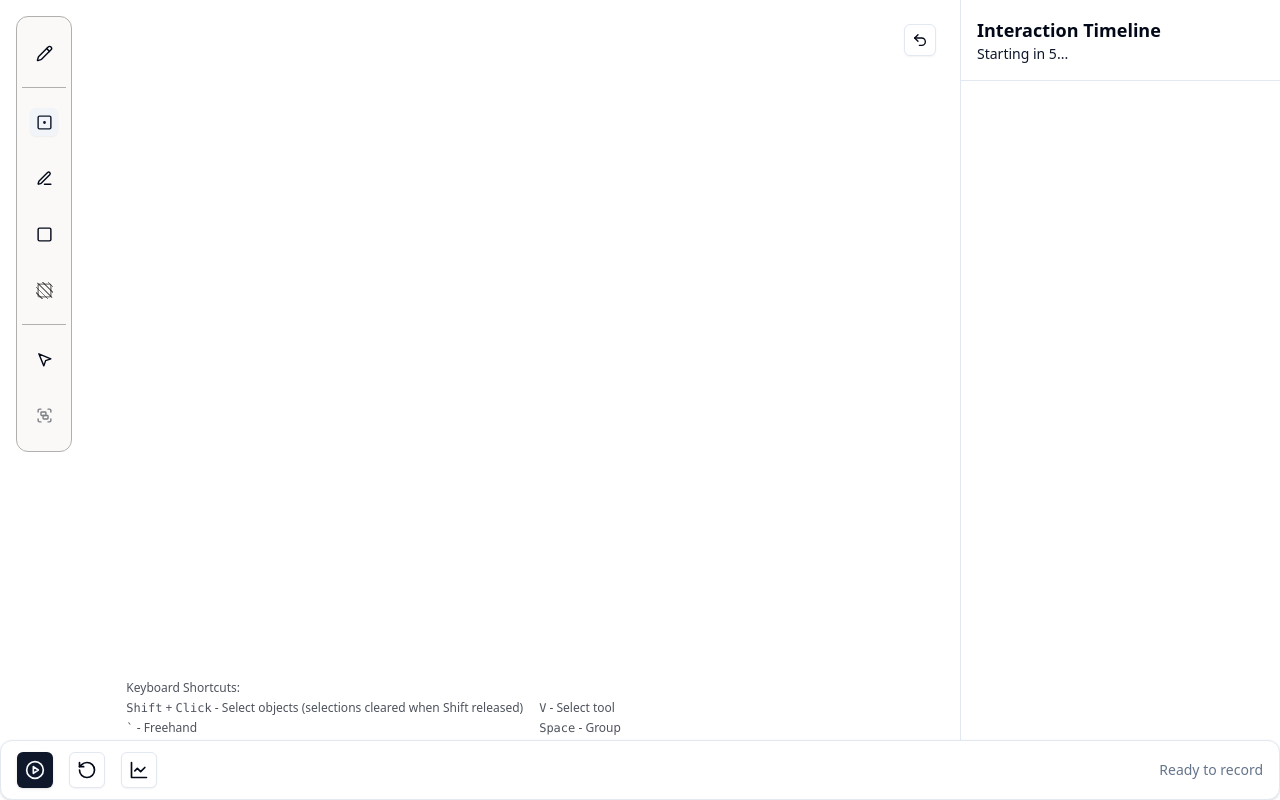
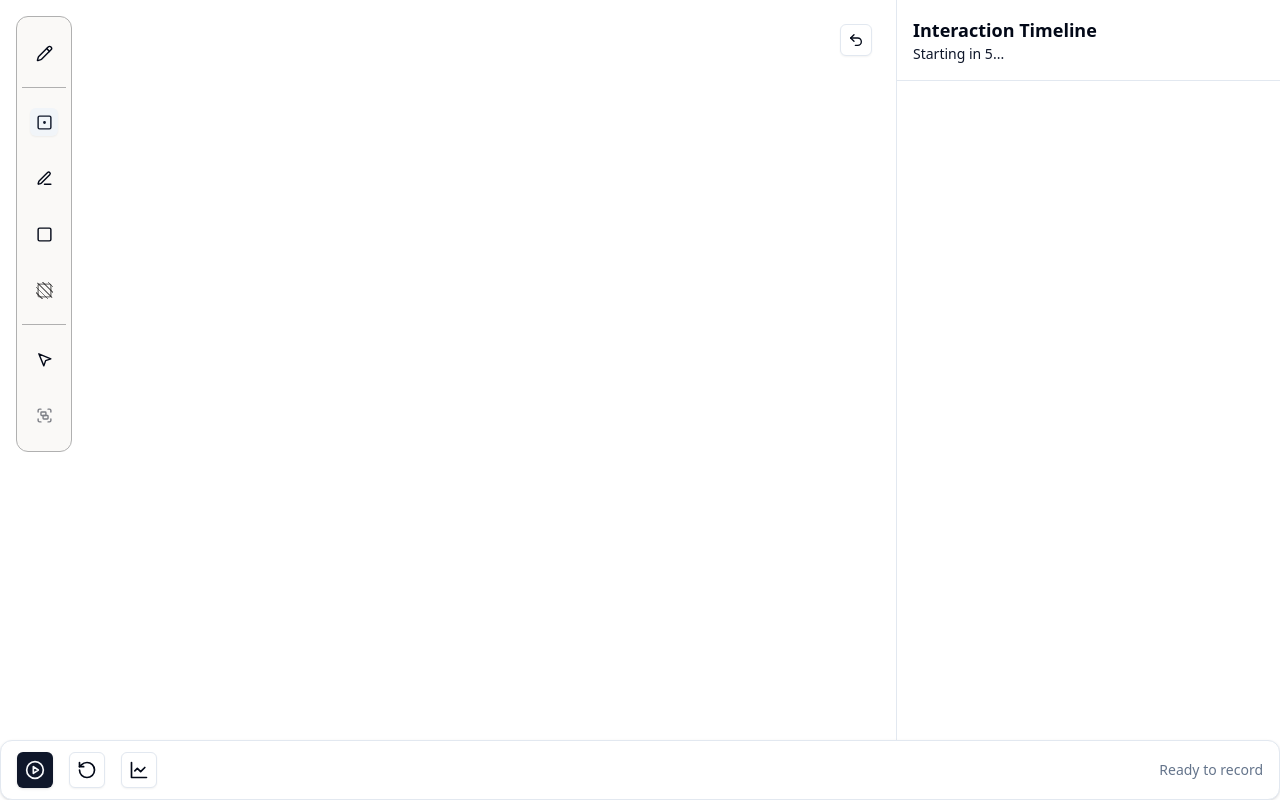
Before and after one commit to jm-ren/SeeingwithHand, a React (Vite) app: page / in a window 1280 px wide. Built offline with nearby package versions, Linux system fonts and the light colour scheme.

Commit message:
fixed traceboard ui

```diff
--- a/src/components/AnnotationCanvas.tsx
+++ b/src/components/AnnotationCanvas.tsx
@@ -650,21 +650,6 @@ const AnnotationCanvas = ({
         </TooltipProvider>
       </div>
 
-      {/* Keyboard Shortcuts Info */}
-      <div className="absolute bottom-4 right-4 bg-background/80 p-2 rounded-lg backdrop-blur-sm text-xs text-foreground/70">
-        <div>Keyboard Shortcuts:</div>
-        <div className="grid grid-cols-2 gap-x-4 gap-y-1 mt-1">
-          <div><kbd>Shift</kbd> + <kbd>Click</kbd> - Select objects (selections cleared when Shift released)</div>
-          <div><kbd>V</kbd> - Select tool</div>
-          <div><kbd>`</kbd> - Freehand</div>
-          <div><kbd>Space</kbd> - Group</div>
-          <div><kbd>P</kbd> - Point</div>
-          <div><kbd>L</kbd> - Line</div>
-          <div><kbd>R</kbd> - Rectangle</div>
-          <div><kbd>A</kbd> - Area</div>
-        </div>
-      </div>
-
       {/* Main Canvas */}
       <canvas
         ref={canvasRef}
--- a/src/components/Traceboard.tsx
+++ b/src/components/Traceboard.tsx
@@ -88,7 +88,7 @@ const Traceboard = ({
   showCountdown = false,
 }: TraceboardProps) => {
   return (
-    <div className="w-80 h-full bg-background border-l">
+    <div className="w-96 h-full bg-background border-l">
       <div className="p-4 border-b">
         <h2 className="text-lg font-semibold">Interaction Timeline</h2>
         <p className="text-sm text-muted-foreground">
@@ -113,7 +113,7 @@ const Traceboard = ({
                     {getToolIcon(trace.type)}
                     <Badge variant="secondary">{trace.type}</Badge>
                     {trace.groupId && (
-                      <Badge variant="outline" className="ml-2">
+                      <Badge variant="outline" className="ml-2 text-xs overflow-ellipsis">
                         Group: {trace.groupId.split("-")[1]}
                       </Badge>
                     )}
@@ -123,7 +123,7 @@ const Traceboard = ({
                     <span>{trace.timestamp}</span>
                   </div>
                 </div>
-                <p className="text-sm text-muted-foreground">
+                <p className="text-sm text-muted-foreground break-words">
                   {trace.coordinates}
                 </p>
               </Card>
```
